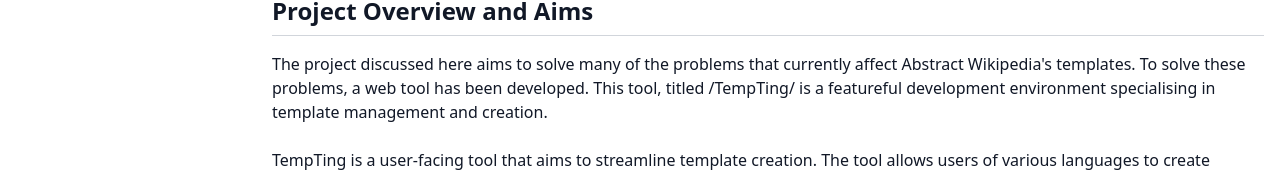
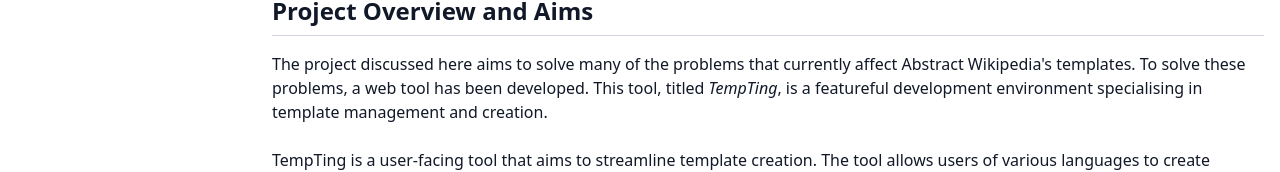
Before and after one commit to kafwe/winlg-website, a website: page tempting.html in a window 1280 px wide. Shown: the part 543-715 px from the top of the page. Drawn offline with Linux system fonts and the light colour scheme.

Commit message:
Fixed tempting page

```diff
--- a/tempting.html
+++ b/tempting.html
@@ -168,7 +168,7 @@
 <p>
     The project discussed here aims to solve many of the problems that currently
     affect Abstract Wikipedia's templates. To solve these problems, a web tool has
-    been developed. This tool, titled /TempTing/ is a featureful development
+  been developed. This tool, titled <em>TempTing</em>, is a featureful development
     environment specialising in template management and creation.
 <br>
 <br>
```
